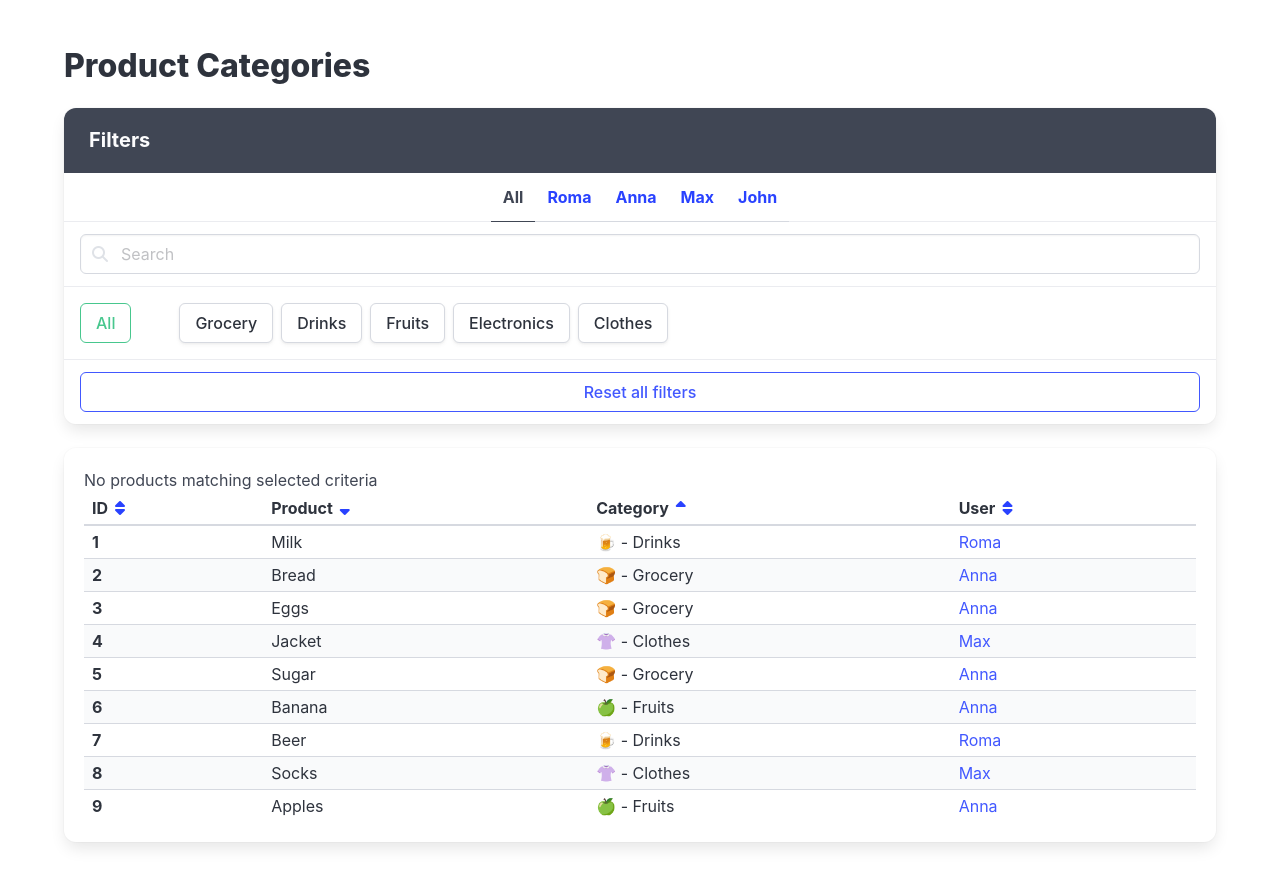
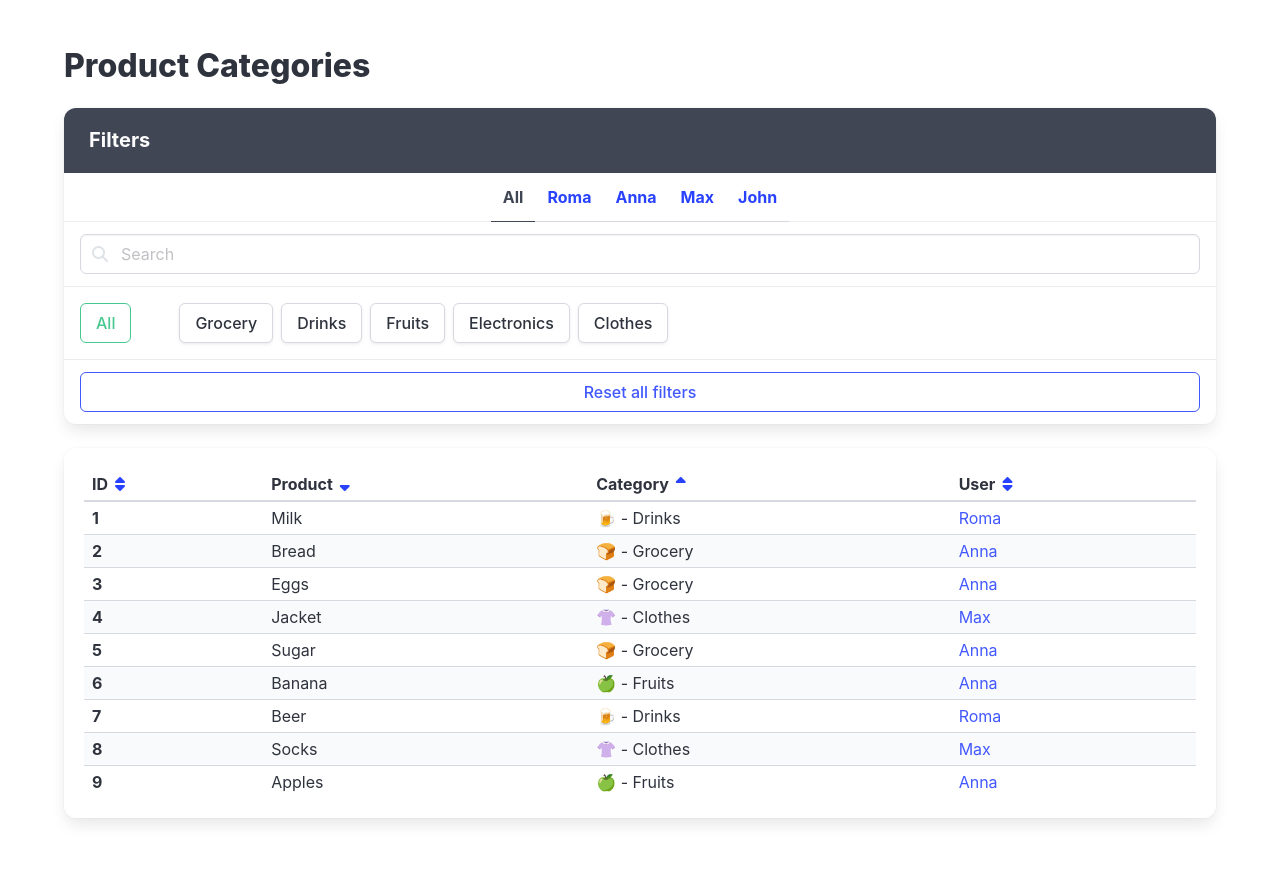
Before and after one commit to bebelekele/react-practice_Oleksandr-Liesnoi, a React (Vite) app: page / in a window 1280 px wide. Shown: the top 886 px of the page. Built offline with nearby package versions, Linux system fonts and the light colour scheme.

Commit message:
Adding new features

```diff
--- a/src/App.jsx
+++ b/src/App.jsx
@@ -1,10 +1,10 @@
 /* eslint-disable jsx-a11y/accessible-emoji */
 import React, { useState } from 'react';
-import cn from 'classnames';
 import './App.scss';
-import { FilterUsers } from './components/FilterUsers';
-import { Product } from './components/Product';
-import { Category } from './components/Category';
+
+import { ProductTable } from './components/ProductTable';
+import { Filters } from './components/Filters';
+import { Categories } from './components/Categories';
 
 import usersFromServer from './api/users';
 import categoriesFromServer from './api/categories';
@@ -21,9 +21,28 @@ const products = productsFromServer.map(product => {
   return { product, category, user };
 });
 
+function sortProducts(p, chosenUser, query) {
+  let res = [...p];
+
+  if (query) {
+    res = res.filter(prepProduct => {
+      return prepProduct.product.name
+        .toLowerCase()
+        .includes(query.toLowerCase().trim());
+    });
+  }
+
+  if (chosenUser) {
+    res = res.filter(prepProduct => prepProduct.user.name === chosenUser);
+  }
+
+  return res;
+}
+
 export const App = () => {
   const [chosenUser, setUser] = useState('');
   const [query, setQuery] = useState('');
+  const sortedProducts = sortProducts(products, chosenUser, query);
 
   return (
     <div className="section">
@@ -32,27 +51,11 @@ export const App = () => {
 
         <div className="block">
           <nav className="panel">
-            <p className="panel-heading">Filters</p>
-
-            <p className="panel-tabs has-text-weight-bold">
-              <a
-                data-cy="FilterAllUsers"
-                href="#/"
-                onClick={() => setUser('')}
-                className={cn({ 'is-active': chosenUser === '' })}
-              >
-                All
-              </a>
-
-              {usersFromServer.map(user => (
-                <FilterUsers
-                  user={user}
+            <Filters
+              users={usersFromServer}
               chosenUser={chosenUser}
               setUser={setUser}
-                  key={user.id}
             />
-              ))}
-            </p>
 
             <div className="panel-block">
               <p className="control has-icons-left has-icons-right">
@@ -85,98 +88,18 @@ export const App = () => {
                 )}
               </p>
             </div>
-
-            <div className="panel-block is-flex-wrap-wrap">
-              <a
-                href="#/"
-                data-cy="AllCategories"
-                className="button is-success mr-6 is-outlined"
-              >
-                All
-              </a>
-              {categoriesFromServer.map(category => (
-                <Category category={category} key={category.id} />
-              ))}
-            </div>
-
-            <div className="panel-block">
-              <a
-                data-cy="ResetAllButton"
-                href="#/"
-                className="button is-link is-outlined is-fullwidth"
-              >
-                Reset all filters
-              </a>
-            </div>
+            <Categories categories={categoriesFromServer} />
           </nav>
         </div>
 
         <div className="box table-container">
+          {sortedProducts.length === 0 ? (
             <p data-cy="NoMatchingMessage">
               No products matching selected criteria
             </p>
-
-          <table
-            data-cy="ProductTable"
-            className="table is-striped is-narrow is-fullwidth"
-          >
-            <thead>
-              <tr>
-                <th>
-                  <span className="is-flex is-flex-wrap-nowrap">
-                    ID
-                    <a href="#/">
-                      <span className="icon">
-                        <i data-cy="SortIcon" className="fas fa-sort" />
-                      </span>
-                    </a>
-                  </span>
-                </th>
-
-                <th>
-                  <span className="is-flex is-flex-wrap-nowrap">
-                    Product
-                    <a href="#/">
-                      <span className="icon">
-                        <i data-cy="SortIcon" className="fas fa-sort-down" />
-                      </span>
-                    </a>
-                  </span>
-                </th>
-
-                <th>
-                  <span className="is-flex is-flex-wrap-nowrap">
-                    Category
-                    <a href="#/">
-                      <span className="icon">
-                        <i data-cy="SortIcon" className="fas fa-sort-up" />
-                      </span>
-                    </a>
-                  </span>
-                </th>
-
-                <th>
-                  <span className="is-flex is-flex-wrap-nowrap">
-                    User
-                    <a href="#/">
-                      <span className="icon">
-                        <i data-cy="SortIcon" className="fas fa-sort" />
-                      </span>
-                    </a>
-                  </span>
-                </th>
-              </tr>
-            </thead>
-
-            <tbody>
-              {products.map(prepProduct => (
-                <Product
-                  prepProduct={prepProduct}
-                  key={prepProduct.product.id}
-                />
-              ))}
-            </tbody>
-          </table>
+          ) : (
+            <ProductTable sortedProducts={sortedProducts} />
+          )}
         </div>
       </div>
     </div>
--- /dev/null
+++ b/src/components/Categories.jsx
@@ -0,0 +1,28 @@
+import { Category } from './Category';
+
+export const Categories = ({ categories }) => (
+  <>
+    <div className="panel-block is-flex-wrap-wrap">
+      <a
+        href="#/"
+        data-cy="AllCategories"
+        className="button is-success mr-6 is-outlined"
+      >
+        All
+      </a>
+
+      {categories.map(category => (
+        <Category category={category} key={category.id} />
+      ))}
+    </div>
+    <div className="panel-block">
+      <a
+        data-cy="ResetAllButton"
+        href="#/"
+        className="button is-link is-outlined is-fullwidth"
+      >
+        Reset all filters
+      </a>
+    </div>
+  </>
+);
--- a/src/components/FilterUsers.jsx
+++ b/src/components/FilterUsers.jsx
@@ -1,11 +1,11 @@
-import cn from "classnames";
+import cn from 'classnames';
 
 export const FilterUsers = ({ user, chosenUser, setUser }) => (
   <a
     data-cy="FilterUser"
     href="#/"
     onClick={() => setUser(user.name)}
-    className={cn({"is-active": chosenUser === user.name})}
+    className={cn({ 'is-active': chosenUser === user.name })}
   >
     {user.name}
   </a>
--- /dev/null
+++ b/src/components/Filters.jsx
@@ -0,0 +1,28 @@
+import cn from 'classnames';
+import { FilterUsers } from './FilterUsers';
+
+export const Filters = ({ users, chosenUser, setUser }) => (
+  <>
+    <p className="panel-heading">Filters</p>
+
+    <p className="panel-tabs has-text-weight-bold">
+      <a
+        data-cy="FilterAllUsers"
+        href="#/"
+        onClick={() => setUser('')}
+        className={cn({ 'is-active': chosenUser === '' })}
+      >
+        All
+      </a>
+
+      {users.map(user => (
+        <FilterUsers
+          user={user}
+          chosenUser={chosenUser}
+          setUser={setUser}
+          key={user.id}
+        />
+      ))}
+    </p>
+  </>
+);
--- /dev/null
+++ b/src/components/ProductTable.jsx
@@ -0,0 +1,62 @@
+import { Product } from './Product';
+
+export const ProductTable = ({ sortedProducts }) => (
+  <table
+    data-cy="ProductTable"
+    className="table is-striped is-narrow is-fullwidth"
+  >
+    <thead>
+      <tr>
+        <th>
+          <span className="is-flex is-flex-wrap-nowrap">
+            ID
+            <a href="#/">
+              <span className="icon">
+                <i data-cy="SortIcon" className="fas fa-sort" />
+              </span>
+            </a>
+          </span>
+        </th>
+
+        <th>
+          <span className="is-flex is-flex-wrap-nowrap">
+            Product
+            <a href="#/">
+              <span className="icon">
+                <i data-cy="SortIcon" className="fas fa-sort-down" />
+              </span>
+            </a>
+          </span>
+        </th>
+
+        <th>
+          <span className="is-flex is-flex-wrap-nowrap">
+            Category
+            <a href="#/">
+              <span className="icon">
+                <i data-cy="SortIcon" className="fas fa-sort-up" />
+              </span>
+            </a>
+          </span>
+        </th>
+
+        <th>
+          <span className="is-flex is-flex-wrap-nowrap">
+            User
+            <a href="#/">
+              <span className="icon">
+                <i data-cy="SortIcon" className="fas fa-sort" />
+              </span>
+            </a>
+          </span>
+        </th>
+      </tr>
+    </thead>
+
+    <tbody>
+      {sortedProducts.map(prepProduct => (
+        <Product prepProduct={prepProduct} key={prepProduct.product.id} />
+      ))}
+    </tbody>
+  </table>
+);
```
Lines whose indentation alone changed are shown as unchanged.
